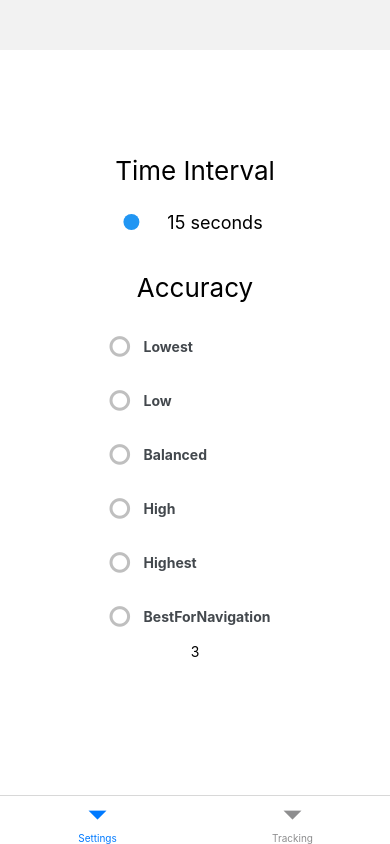
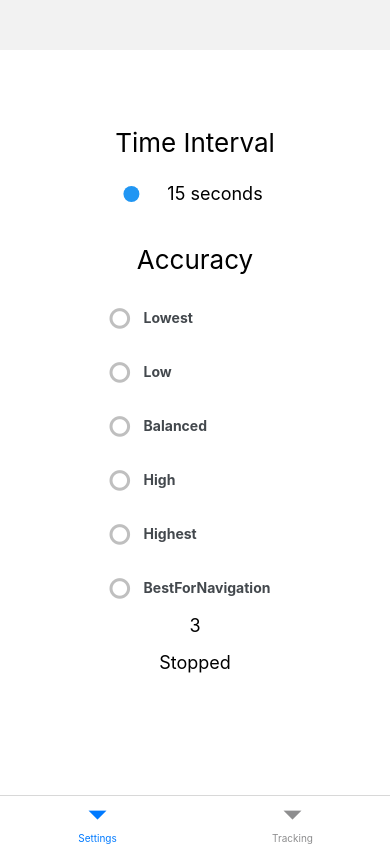
Before and after one commit to pavelchlebek/sport-tracker, a React Native app: screen /Settings in a window 390 px wide. Built offline with nearby package versions, Linux system fonts and the light colour scheme; what expo-task-manager would draw is missing.

Commit message:
Add implementation of LocationContext

```diff
--- a/src/screens/SettingsScreen.tsx
+++ b/src/screens/SettingsScreen.tsx
@@ -10,6 +10,7 @@ import {
 import { Slider } from '@rneui/base';
 
 import { AppCheckbox } from '../components/AppCheckbox';
+import { useLocationContext } from '../store/LocationContext';
 import {
   colorPrimary,
   colorPrimaryGray,
@@ -30,9 +31,11 @@ const MAXIMUM_TIME_INTERVAL = 60
 const TIME_INTERVAL_STEP = 1
 
 export const SettingsScreen: React.FC<TProps> = () => {
-  const [timeInterval, setTimeInterval] = React.useState(15)
+  // ----------- LocationContext stuff -------------------------------------
 
-  const [accuracy, setAccuracy] = React.useState<LocationAccuracy>(3)
+  const { accuracy, setAccuracy, setTimeInterval, timeInterval, tracking } = useLocationContext()
+
+  // -----------------------------------------------------------------------
 
   const checkBoxes: React.ComponentProps<typeof AppCheckbox>[] = [
     {
@@ -101,7 +104,8 @@ export const SettingsScreen: React.FC<TProps> = () => {
             )
           })}
         </View>
-        <Text>{accuracy}</Text>
+        <Text style={styles.temporaryData}>{accuracy}</Text>
+        <Text style={styles.temporaryData}>{`${tracking ? "Tracking" : "Stopped"}`}</Text>
       </View>
     </View>
   )
@@ -156,4 +160,8 @@ const styles = StyleSheet.create({
   },
   accuracyLabel: {},
   options: {},
+  temporaryData: {
+    marginBottom: marginSmall,
+    fontSize: textMedium,
+  },
 })
--- a/src/screens/TrackingScreen.tsx
+++ b/src/screens/TrackingScreen.tsx
@@ -38,7 +38,6 @@ TaskManager.defineTask(
       return
     }
     if (data.locations) {
-      // console.log("taskManager: ", data.locations)
       const { latitude, longitude } = data.locations[0].coords
       locationService.setLocation({
         lat: latitude,
@@ -48,17 +47,19 @@ TaskManager.defineTask(
   }
 )
 
+const MILLISECONDS_IN_SECOND = 1000
+
 export const TrackingScreen: React.FC<TProps> = () => {
   const [errorMsg, setErrorMsg] = React.useState<unknown>()
 
   const [positions, setPositions] = React.useState<TLocation[]>([])
   const [distance, setDistance] = React.useState(0)
 
-  const [tracking, setTracking] = React.useState(false)
+  // const [tracking, setTracking] = React.useState(false)
 
   //----------- LocationContext stuff -------------------------------------
 
-  const locationContext = useLocationContext()
+  const { accuracy, timeInterval, tracking, setTracking } = useLocationContext()
 
   // ----------------------------------------------------------------------
 
@@ -97,8 +98,8 @@ export const TrackingScreen: React.FC<TProps> = () => {
 
       if (backgroundPermissions.status === "granted") {
         await Location.startLocationUpdatesAsync(BACKGROUND_LOCATION_TASK, {
-          accuracy: 6,
-          timeInterval: 5000,
+          accuracy: accuracy,
+          timeInterval: timeInterval * MILLISECONDS_IN_SECOND,
           distanceInterval: 0,
           deferredUpdatesInterval: 0,
           showsBackgroundLocationIndicator: true,
@@ -125,10 +126,10 @@ export const TrackingScreen: React.FC<TProps> = () => {
   const handleTracking = () => {
     if (tracking) {
       stopTracking()
-      locationContext.setTracking(false)
+      setTracking(false)
     } else {
       startTracking()
-      locationContext.setTracking(true)
+      setTracking(true)
     }
   }
 
@@ -175,7 +176,7 @@ export const TrackingScreen: React.FC<TProps> = () => {
         })}
       </ScrollView>
       <View>
-        <Text>{`Tracking: ${locationContext.tracking} Accuracy: ${locationContext.accuracy} TimeInterval: ${locationContext.timeInterval}`}</Text>
+        <Text>{`Tracking: ${tracking} Accuracy: ${accuracy} TimeInterval: ${timeInterval}`}</Text>
       </View>
     </View>
   )
```
